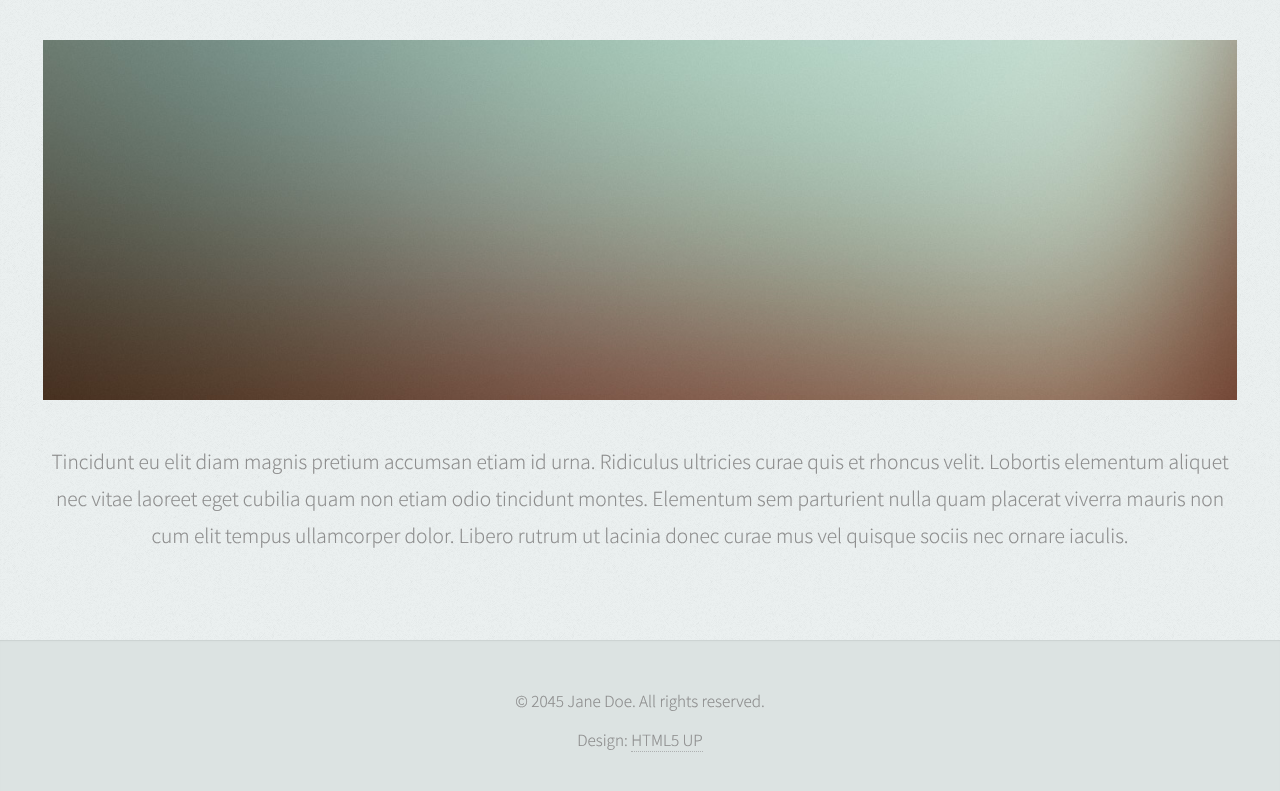
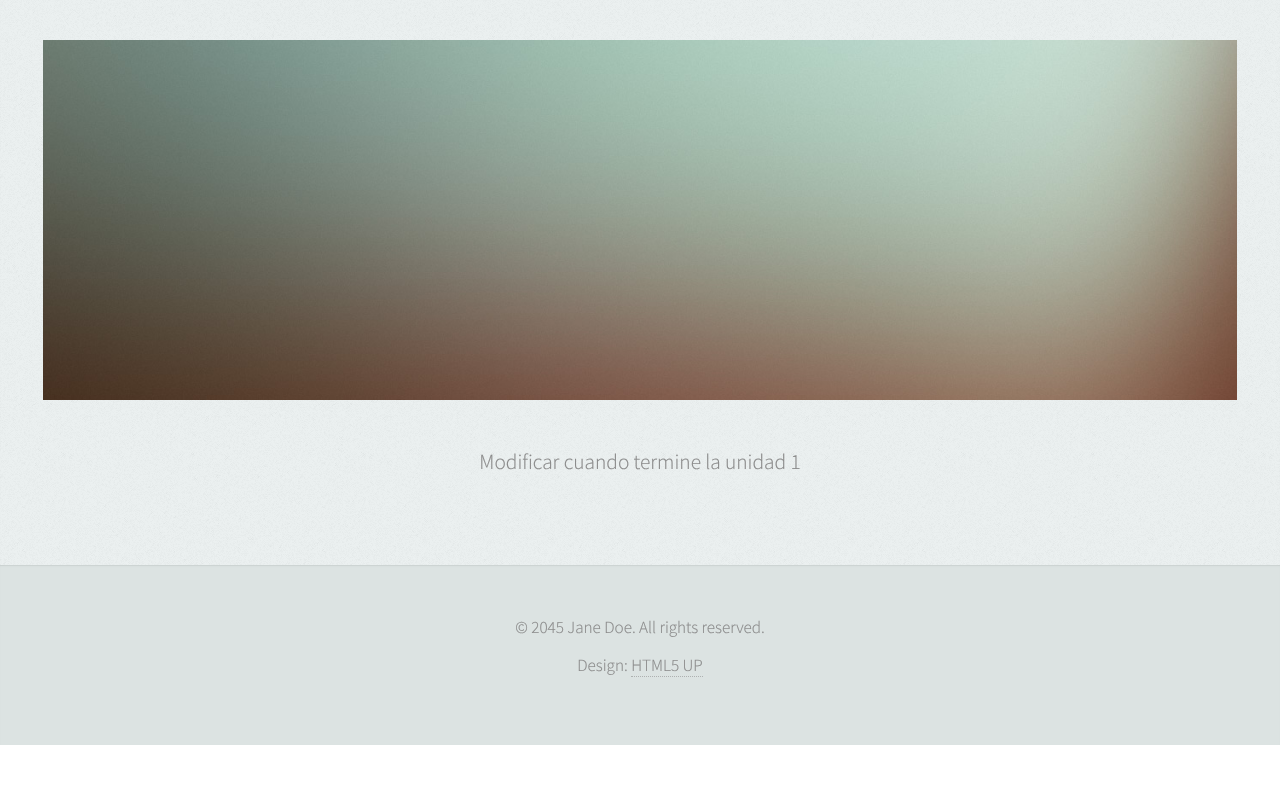
Before and after one commit to Felipe-Gonz/Felipe-Gonz.github.io, a plain HTML site: page index.html in a window 1280 px wide. Shown: the part 4997-5788 px from the top of the page. After the commit the page ends 5742 px from the top, so only its background shows below. Drawn offline with Linux system fonts and the light colour scheme.

Commit message:
modificando el about me

```diff
--- a/index.html
+++ b/index.html
@@ -189,7 +189,7 @@
         <h2>About Me</h2>
       </header>
       <a href="#" class="image featured"><img src="images/pic08.jpg" alt=""></a>
-      <p>Tincidunt eu elit diam magnis pretium accumsan etiam id urna. Ridiculus ultricies curae quis et rhoncus velit. Lobortis elementum aliquet nec vitae laoreet eget cubilia quam non etiam odio tincidunt montes. Elementum sem parturient nulla quam placerat viverra mauris non cum elit tempus ullamcorper dolor. Libero rutrum ut lacinia donec curae mus vel quisque sociis nec ornare iaculis.</p>
+      <p>Modificar cuando termine la unidad 1</p>
     </div>
   </section>
   <!--
```
